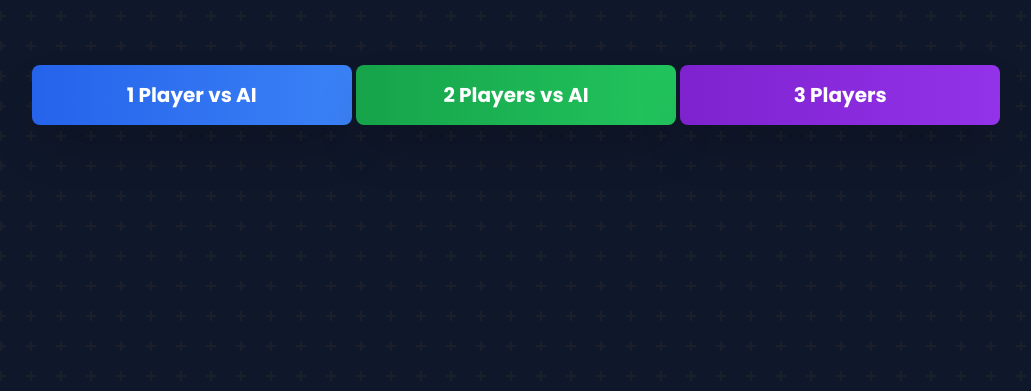
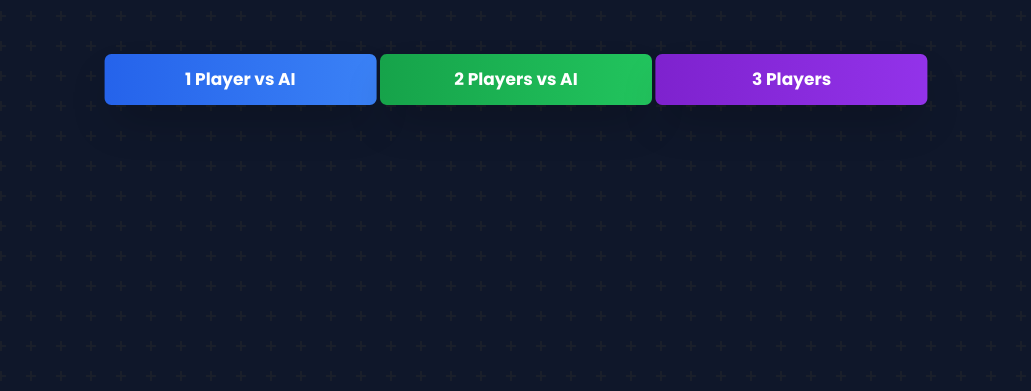
Before and after one commit to krishnapatel36/kachuful, a plain HTML site: page index.html in a window 1280 px wide. Shown: the part 409-800 px from the top of the page, without its empty margins (124-1155 px from the left). Drawn offline with nearby package versions, Linux system fonts and the light colour scheme.

Commit message:
Update index.html

```diff
--- a/index.html
+++ b/index.html
@@ -15,6 +15,7 @@
             overflow: hidden;
             -webkit-font-smoothing: antialiased;
             -moz-osx-font-smoothing: grayscale;
+            transform: scale(0.85);
         }
         .card {
             width: 100px;
```
